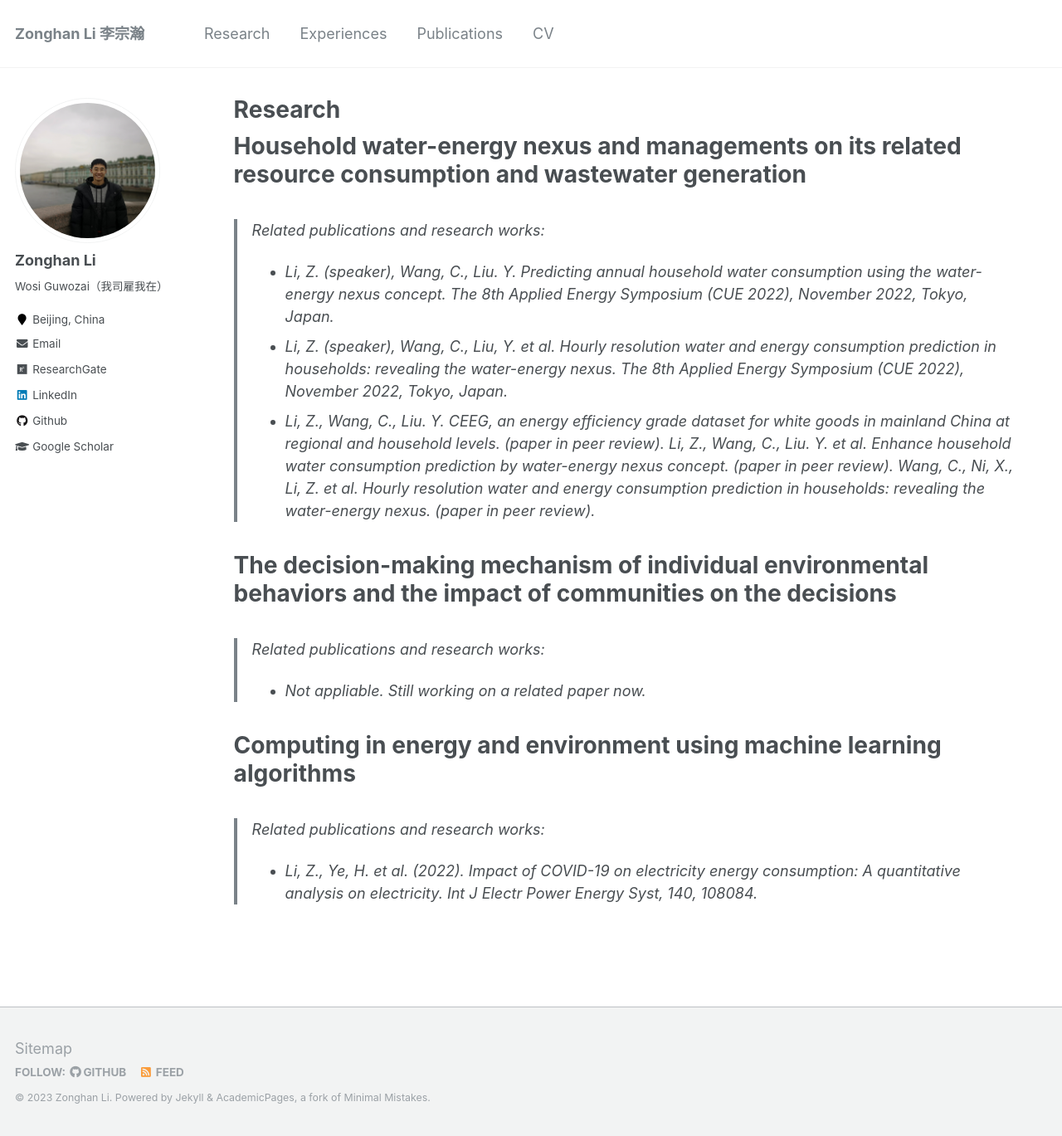
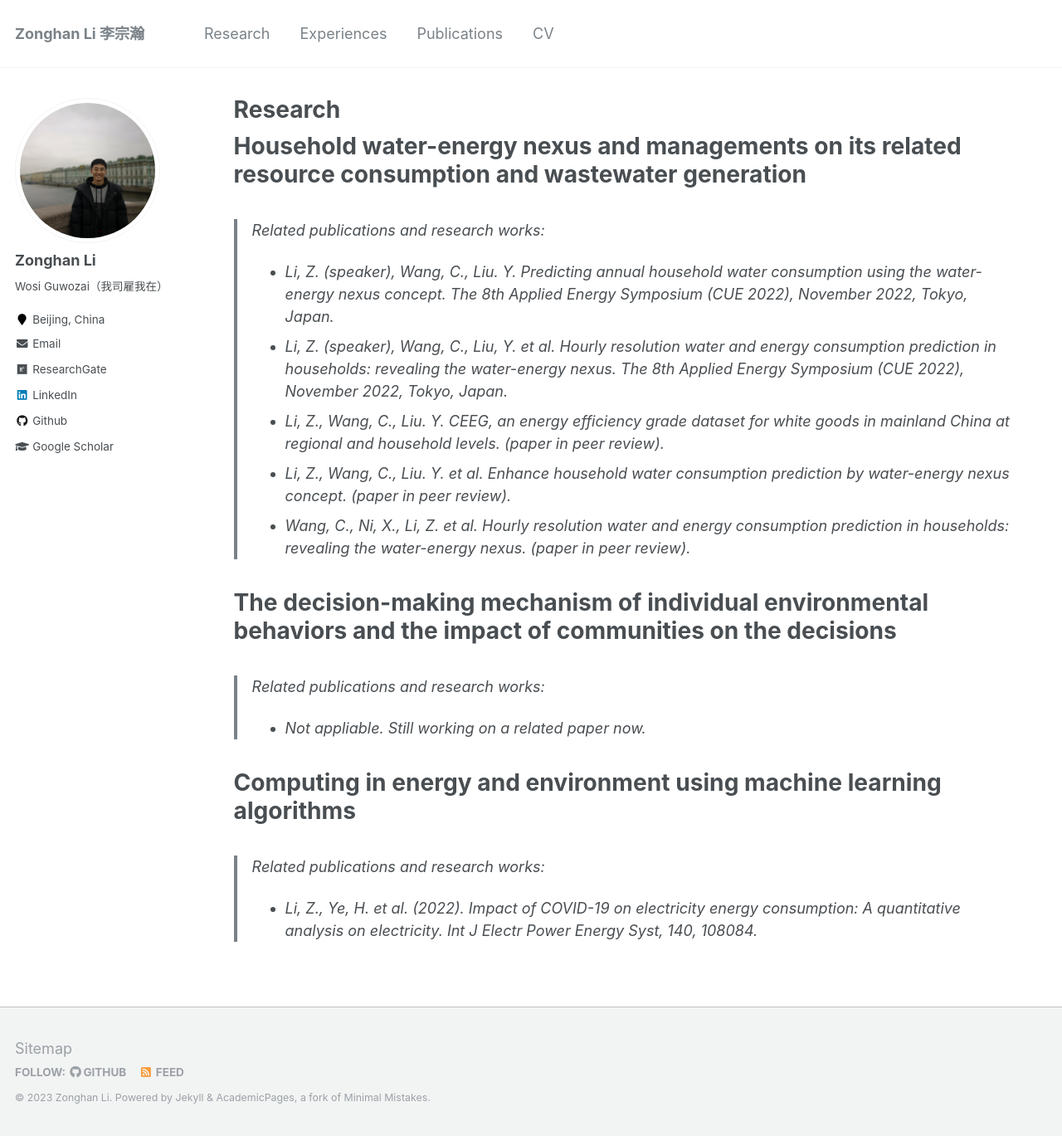
Before and after one commit to lzh3278/lzh.github.io, a Jekyll site: the page built from _pages/research.md, in a window 1280 px wide and 1369 px high. Shown: the whole window at 83% size. Built offline with Jekyll 4.4.1, drawn with Linux system fonts in a browser that asks for light colours.

```diff
--- a/_pages/research.md
+++ b/_pages/research.md
@@ -12,8 +12,8 @@ Household water-energy nexus and managements on its related resource consumption
 > + Li, Z. (speaker), Wang, C., Liu. Y. Predicting annual household water consumption using the water-energy nexus concept. The 8th Applied Energy Symposium (CUE 2022), November 2022, Tokyo, Japan.
 > + Li, Z. (speaker), Wang, C., Liu, Y. et al. Hourly resolution water and energy consumption prediction in households: revealing the water-energy nexus. The 8th Applied Energy Symposium (CUE 2022), November 2022, Tokyo, Japan.
 > + Li, Z., Wang, C., Liu. Y. CEEG, an energy efficiency grade dataset for white goods in mainland China at regional and household levels. (paper in peer review).
-Li, Z., Wang, C., Liu. Y. et al. Enhance household water consumption prediction by water-energy nexus concept. (paper in peer review).
-Wang, C., Ni, X., Li, Z. et al. Hourly resolution water and energy consumption prediction in households: revealing the water-energy nexus. (paper in peer review).
+> + Li, Z., Wang, C., Liu. Y. et al. Enhance household water consumption prediction by water-energy nexus concept. (paper in peer review).
+> + Wang, C., Ni, X., Li, Z. et al. Hourly resolution water and energy consumption prediction in households: revealing the water-energy nexus. (paper in peer review).
 
 The decision-making mechanism of individual environmental behaviors and the impact of communities on the decisions
 ======
```
